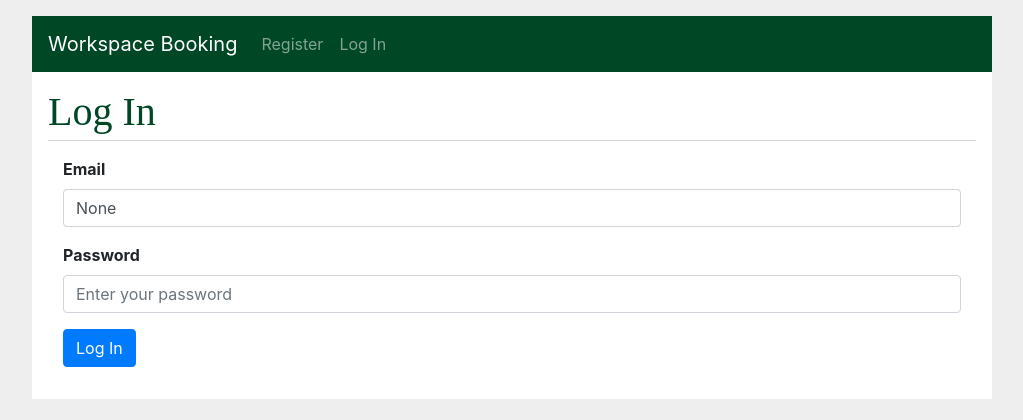
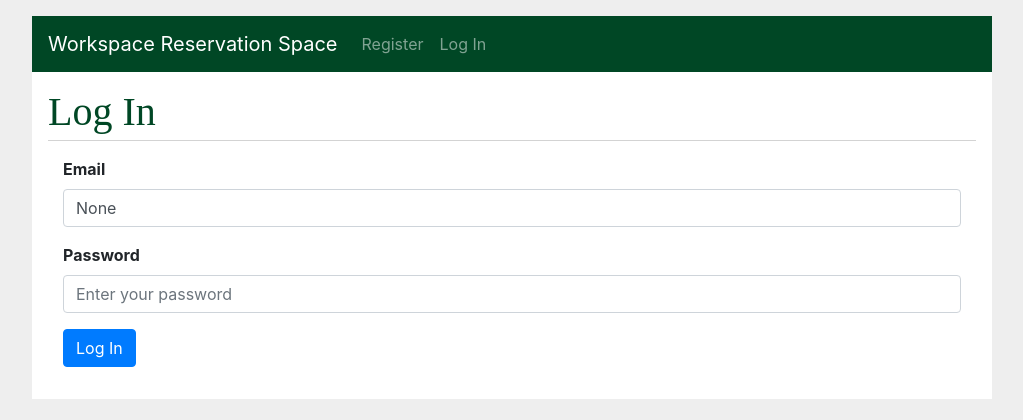
Before and after one commit to Joe-Chege/workspace_reservation_app, a Flask app: page /login in a window 1280 px wide. Shown: the top 420 px of the page, without its empty margins (128-1151 px from the left). Run offline with Flask 3, Linux system fonts and the light colour scheme; parts of the project's set-up code (start-up, migrations or seed data) failed here and were passed over; some libraries are stand-ins or nearby versions.

Commit message:
Updating the files

```diff
--- a/app/templates/base.html
+++ b/app/templates/base.html
@@ -1,6 +1,6 @@
 <!doctype html>
 <html lang="en">
-<title>{% block title %}{% endblock %} - Workspace Reservation</title>
+<title>{% block title %}{% endblock %} - Workspace Reservation Application</title>
   <head>
     <!-- Required meta tags -->
     <meta charset="utf-8">
@@ -12,7 +12,7 @@
   </head>
   <body>
     <nav class="navbar navbar-expand-lg navbar-dark">
-      <a class="navbar-brand" href="{{ url_for('main.index') }}">Workspace Booking</a>
+      <a class="navbar-brand" href="{{ url_for('main.index') }}">Workspace Reservation Space</a>
       <button class="navbar-toggler" type="button" data-toggle="collapse" data-target="#navbarNav" aria-controls="navbarNav" aria-expanded="false" aria-label="Toggle navigation">
         <span class="navbar-toggler-icon"></span>
       </button>
```
